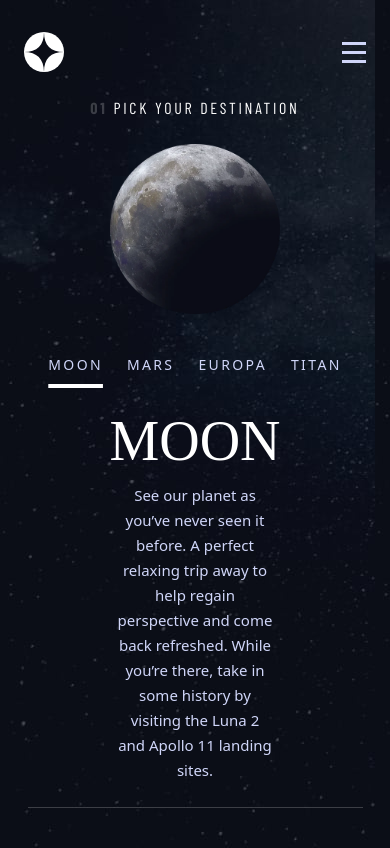
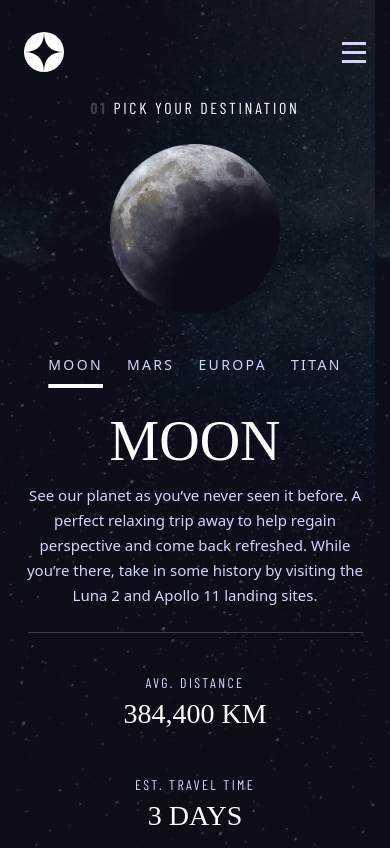
Before and after one commit to kvabhinav/space-tourism-responsive-website, a React (Create React App) app: page /Destination in a window 390 px wide. Shown: the top 848 px of the page. Built offline with nearby package versions, Linux system fonts and the light colour scheme; a web font is replaced by a local one.

Commit message:
planet description text orientation corrected

```diff
--- a/src/components/Planets.jsx
+++ b/src/components/Planets.jsx
@@ -20,7 +20,7 @@ export default function Planets(props){
                     </ul>
                 </div>
                 <h1 className="text-white text-[56px] lg:text-[100px] font-bellefair pt-6 lg:pt-0 ">{props.data.name}</h1>
-                <p className="text-[#D0D6F9] leading-[25px] lg:leading-8 text-[15px] lg:text-[18px] lg:pr-48 text-center lg:text-left mx-24 lg:mx-0">{props.data.description}</p>
+                <p className="text-[#D0D6F9] leading-[25px] lg:leading-8 text-[15px] lg:text-[18px] lg:pr-48 text-center lg:text-left md:mx-24 lg:mx-0">{props.data.description}</p>
                 {/* <hr  className="bg-white h-2"/> */}
                 <div className="flex sm:flex-col md:flex-row justify-center lg:justify-start items-center gap-y-10 md:gap-y-0 md:gap-x-28 w-[335px] md:w-[450px] border-t border-white/20 mt-6 pt-10 md:pt-4 lg:pt-10 md:pb-6 lg:pb-0">
                     <div>
```
